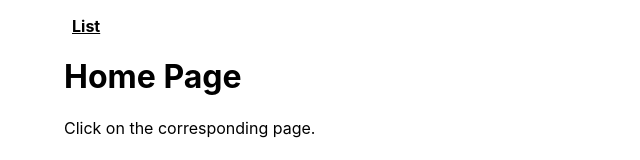
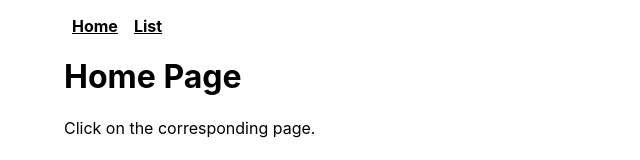
Before and after one commit to JosimCoussens/TechnicalTest, a Next.js app in the folder technical_test/: page / in a window 1280 px wide. Shown: the top 160 px of the page, without its empty margins (0-640 px from the left). Built offline with nearby package versions, Linux system fonts and the light colour scheme.

Commit message:
added new page to layout.tsx that allow use to go back to the home page.

```diff
--- a/technical_test/app/layout.tsx
+++ b/technical_test/app/layout.tsx
@@ -12,6 +12,7 @@ export default function RootLayout({
       <body>
         <main>
           <nav>
+            <Link href="/">Home</Link>
             <Link href="/list">List</Link>
           </nav>
           {children}
```
